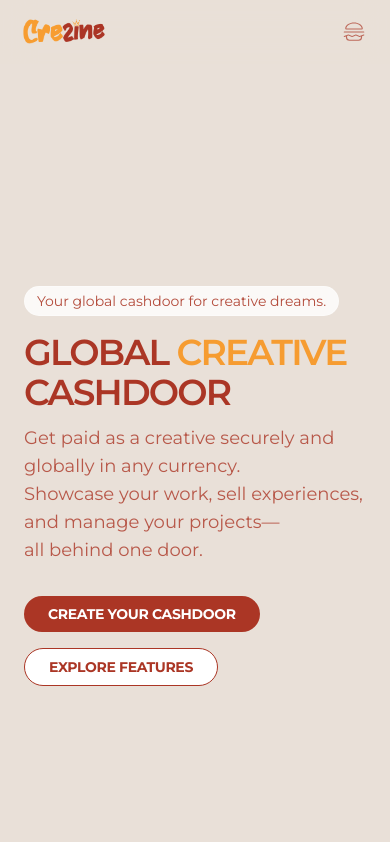
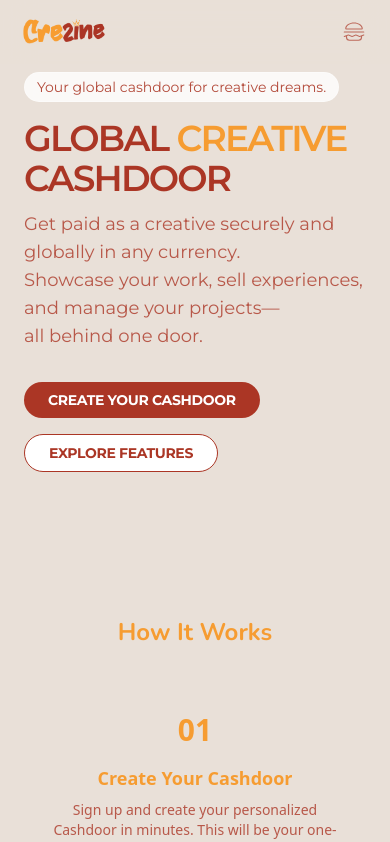
Before and after one commit to Crezine/Frontend, a React (Vite) app: page / in a window 390 px wide. Shown: the top 842 px of the page. Built offline with nearby package versions, Linux system fonts and the light colour scheme.

Commit message:
Design: Added responsive design

```diff
--- a/views/LandingView.tsx
+++ b/views/LandingView.tsx
@@ -8,7 +8,7 @@ const LandingView: React.FC<{ navigate: (view: AppView) => void }> = ({ navigate
       <PublicHeader navigate={navigate} />
       <main>
         {/* Hero Section */}
-        <section className="flex flex-col justify-center min-h-screen container mx-auto px-6">
+        <section className="container mx-auto px-6 pt-2 pb-20 md:py-28">
           <div className="w-full max-w-4xl text-left">
             <div className="glass-card rounded-full py-1 px-3 inline-block mb-4">
               <p className="text-sm sm:text-base text-secondary/90 font-montserrat">
```
